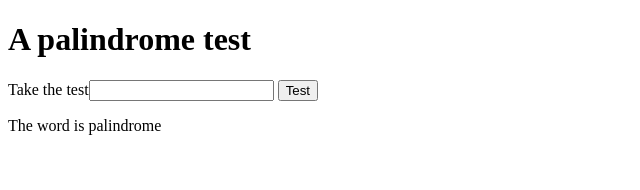
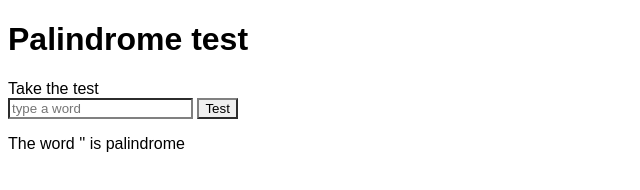
Before and after one commit to rjLelis/javascript-playground, a plain HTML site: page palindrome/index.html in a window 1280 px wide. Both pictures are taken after a click on the button "Test". Shown: the whole page, without its empty margins (0-640 px from the left). Drawn offline with Linux system fonts and the light colour scheme.

Commit message:
Minor changes in the file

```diff
--- a/palindrome/index.html
+++ b/palindrome/index.html
@@ -7,8 +7,8 @@
     <link rel="stylesheet" href="style.css">
 </head>
 <body>
-    <h1>A palindrome test</h1>
-    <label for="">Take the test</label><input type="text" id="word">
+    <h1>Palindrome test</h1>
+    <label for="word">Take the test</label><br><input type="text" id="word" placeholder="type a word">
     <input type="button" value="Test" onclick="palindrome()">
     <p id="tested"></p>
 </body>
--- a/palindrome/script.js
+++ b/palindrome/script.js
@@ -6,8 +6,8 @@ function palindrome(){
     const word = document.getElementById("word").value;
     const tested = document.getElementById("tested");
     if(word === reverseWord(word)){
-        tested.innerHTML = `The word ${word} is palindrome`;
+        tested.innerHTML = `The word '${word}' is palindrome`;
     } else{
-        tested.innerHTML = `The word ${word} isn't palindrome`;
+        tested.innerHTML = `The word '${word}' isn't palindrome`;
     }
 }
--- a/palindrome/style.css
+++ b/palindrome/style.css
@@ -0,0 +1,8 @@
+
+body{
+    font-family: Arial, Helvetica, sans-serif;
+}
+
+input{
+    border-color: gray;
+}
```
